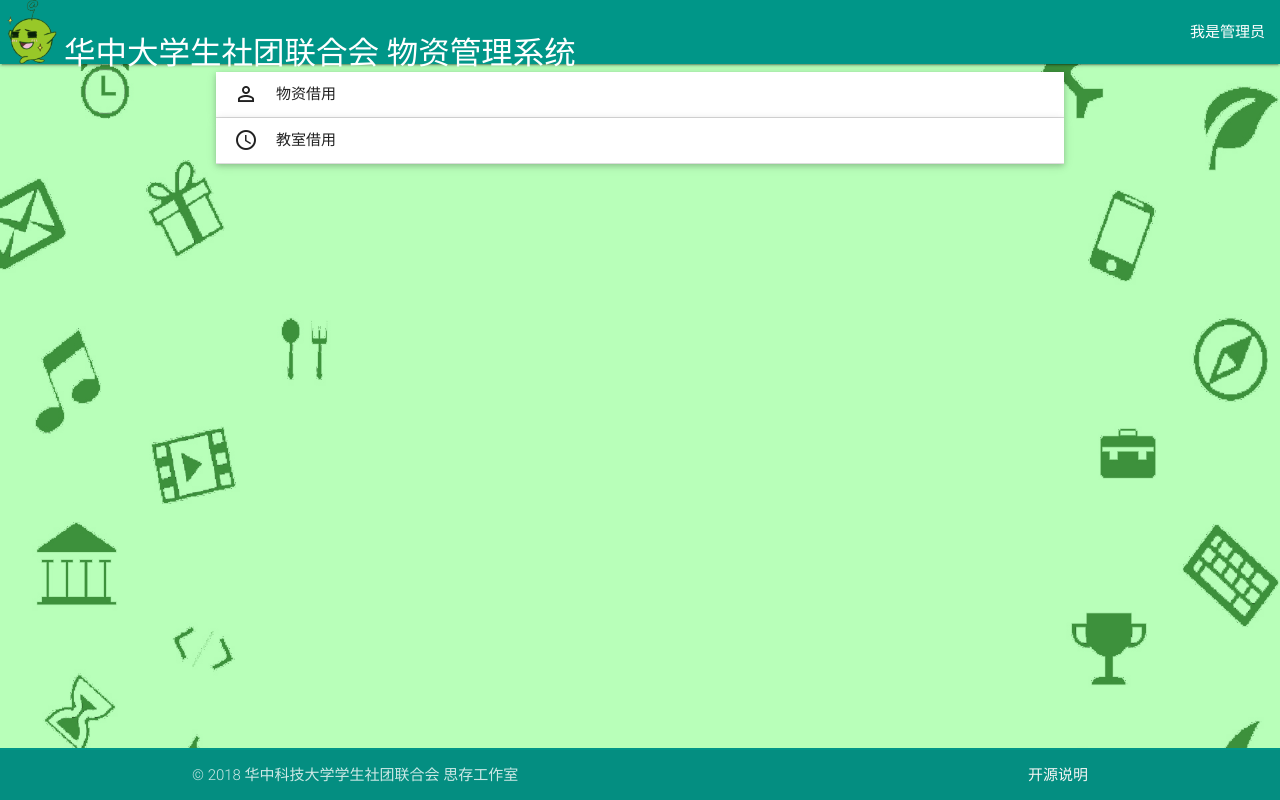
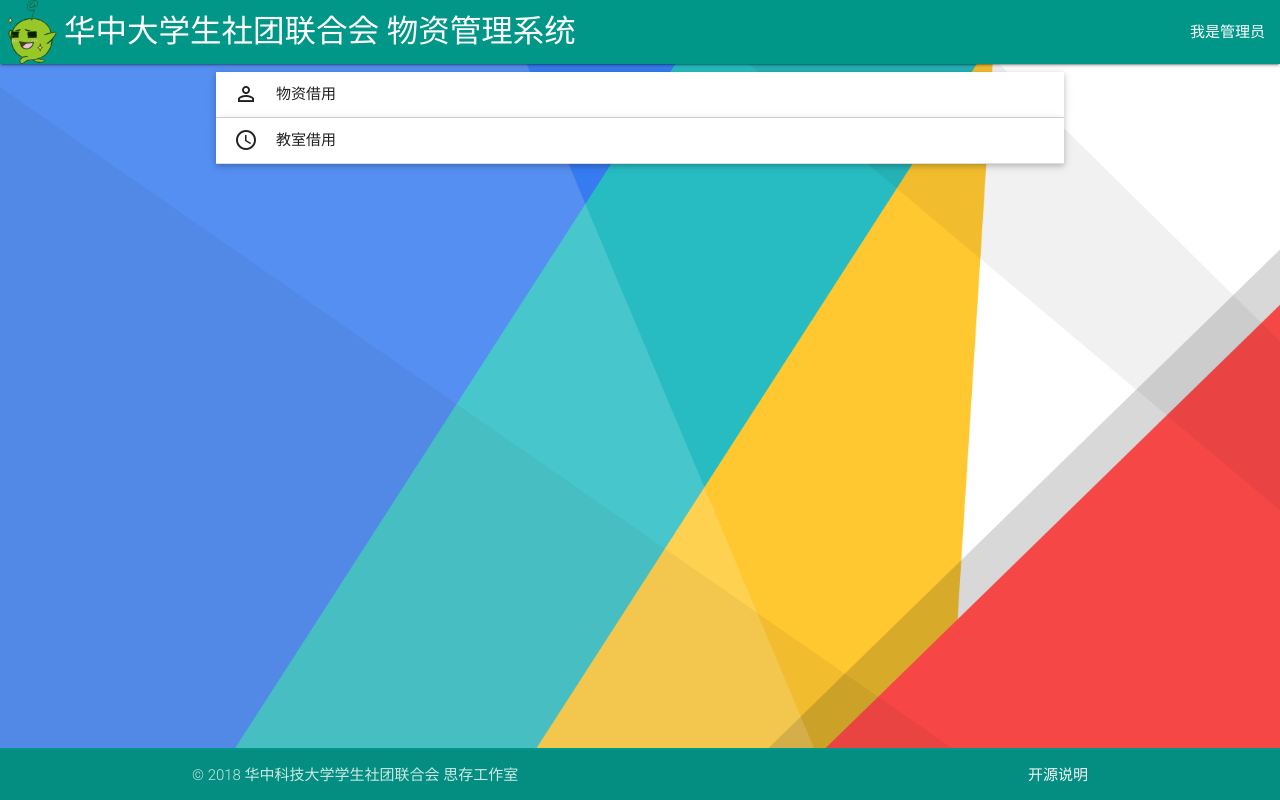
Before and after one commit to star-du/HUST_AUNET_Materials, a Flask app: page /home/ in a window 1280 px wide. Run offline with Flask 2, Linux system fonts and the light colour scheme.

Commit message:
add two material design wallpaper and replace the original one (wonder if it now looks better?)

```diff
--- a/templates/base.html
+++ b/templates/base.html
@@ -26,18 +26,22 @@
 				<!-- title -->
         <!-- 如果页面定义了block title 会覆盖，否则使用默认的 -->
 				<title>{% block title %}华中大学生社团联合会 物资管理系统{% endblock %} </title>
-
+				<style> /* replace the original background with a higher-resolution material design wallpaper;  */
+				body{
+					background-image:url(/static/img/material-design-color-background.png);
+					background-size: cover;
+				}
+				</style>
 </head>
 
-<body style="background-image:url(/static/img/background_top.jpg);background-repeat:round;">
+<body>
 	<input type="hidden" value="0" id="refresh-flag">
   <!-- [PUBLIC ZONE] PAGE HEADER 导航栏 -->
   <header>
           <div class="navbar-fixed">
               <nav>
                   <div class="nav-wrapper teal">
-                      <!-- Header title will redirect you to the home page 注意：图片需要调整  -->
-                      <a href="{{ url_for('personal') }}" class="brand-logo" title="点击返回主页面" style="height:64px;line-height:64px;vertical-align:central;padding:0px;"><img src="{{ url_for('static', filename='img/unique_weizai.png') }}" style="width:64px; height:64px; margin: auto;" alt="AU-web"/>华中大学生社团联合会 物资管理系统</a>
+                    <img src="{{ url_for('static', filename='img/unique_weizai.png') }}" style="width:64px; height:64px; margin: auto;" alt="AU-web"> <a href="{{ url_for('personal') }}" class="brand-logo" title="点击返回主页面" style="vertical-align:central;padding:0px;">华中大学生社团联合会 物资管理系统</a>
 
                       <!-- 以下if语句中内容 处理已登陆的管理员账号 -->
                       {% if 'id' in session %}
```
Also changed, not shown: static/img/material-design-color-background.png (added), static/img/material-design-wallpaper.png (added).
